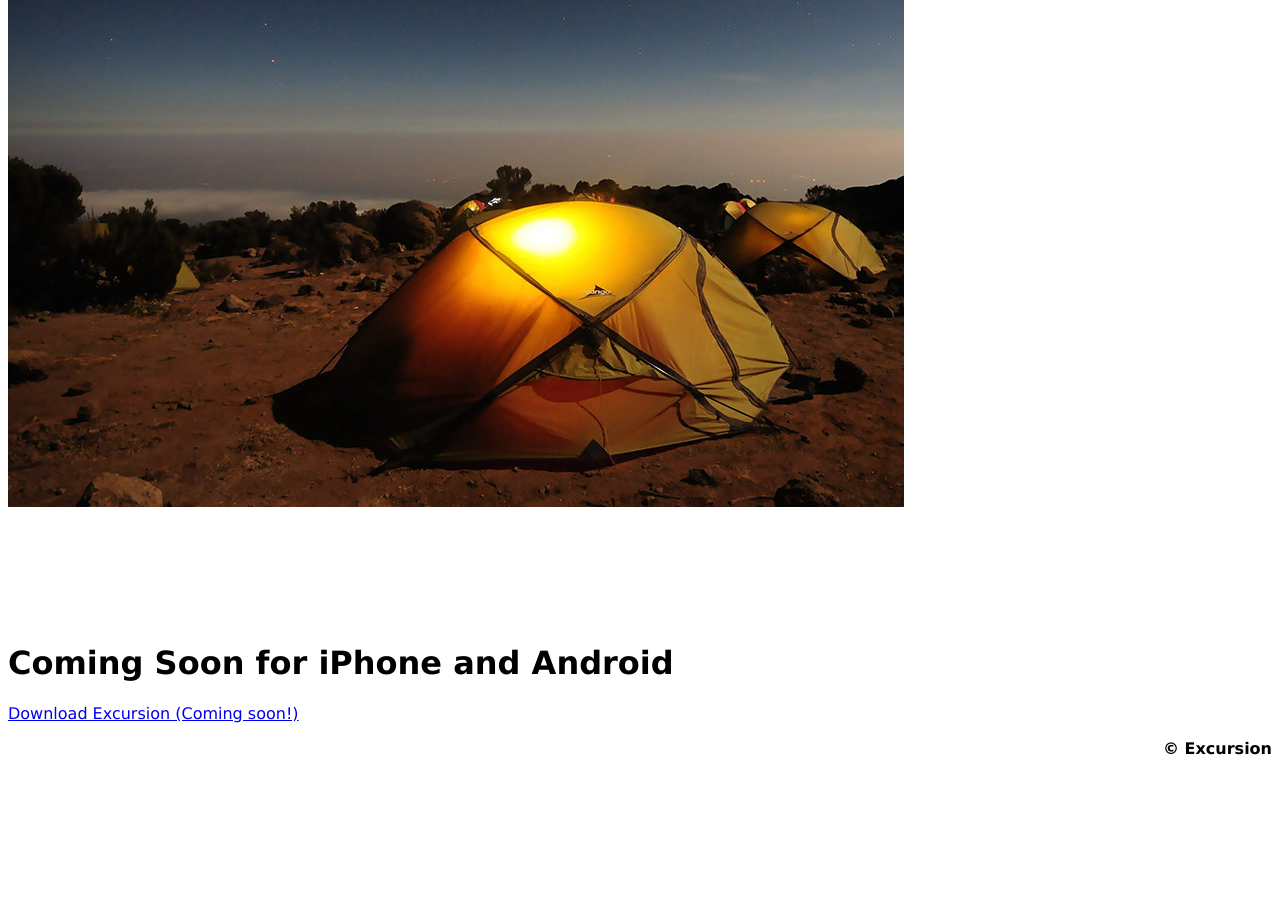
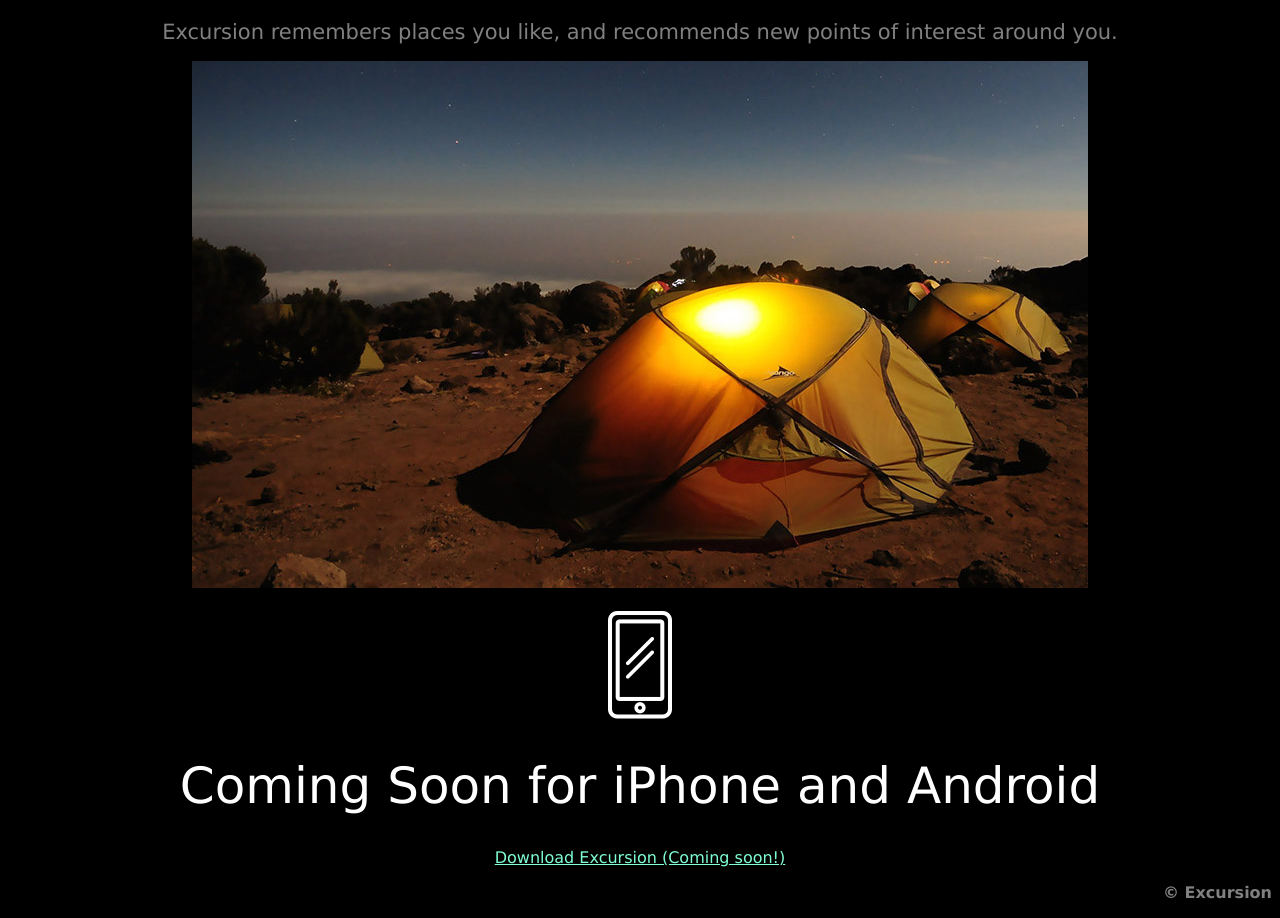
Before and after one commit to sputnicknl/excursion, a plain HTML site: page index.html in a window 1280 px wide. Shown: the part 419-1337 px from the top of the page. Before the commit the page ends 1193 px from the top, so only its background shows below. Drawn offline with Linux system fonts and the light colour scheme.

Commit message:
css added

```diff
--- a/index.html
+++ b/index.html
@@ -3,13 +3,16 @@
   <head>
     <meta charset="utf-8">
     <title>Excursion</title>
-    <link rel="stylesheet" href="/resources/style.css">
+    <link rel="stylesheet" href="./resources/style.css">
   </head>
+
   <body>
     <div class="header">
       <h1>Discover hidden places in the world around you</h1>
-      <p> <a href="#">Download Excursion (Coming soon!)</a> </p>
-    </div>
+      </div>
+
+      <p class="link"> <a href="">Download Excursion (Coming soon!)</a> </p>
+
 
     <div class="video loop">
       <video src="resources/video/excursion.mp4" autoplay="true" loop="true"></video>
@@ -20,11 +23,11 @@
         <h2>Excursion remembers places you like, and recommends new points of interest around you.</h2>
         <img src="resources/images/camp.jpg" alt="camping image">
     </div>
-
+<br>
     <div class="footer">
       <img src="resources/images/phone.png" alt="phone icon">
       <h1>Coming Soon for iPhone and Android</h1>
-        <p> <a href="#">Download Excursion (Coming soon!)</a> </p>
+        <p id="link"> <a href="">Download Excursion (Coming soon!)</a> </p>
     </div>
 
     <div class="copyright">
--- a/resources/style.css
+++ b/resources/style.css
@@ -1,3 +1,26 @@
 html {
-font-family: verdana;
+  background-color: black;
+  font-family: Verdana;
+  text-align: center;
 }
+
+h1 {
+  color: white;
+  font-size: 50px;
+  font-weight: normal;
+}
+
+h2 {
+  color: gray;
+  font-size: 21px;
+  font-weight: normal;
+}
+
+a {
+  color: aquamarine;
+  font-size: 16px;
+}
+
+.copyright {
+  color: gray;
+}
```
